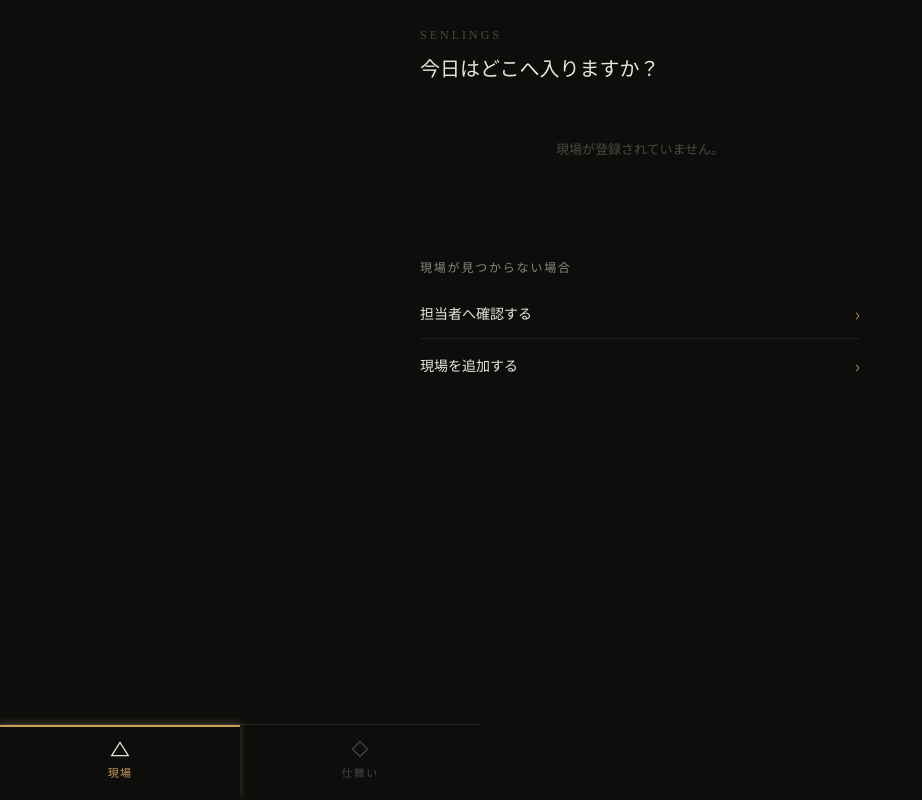
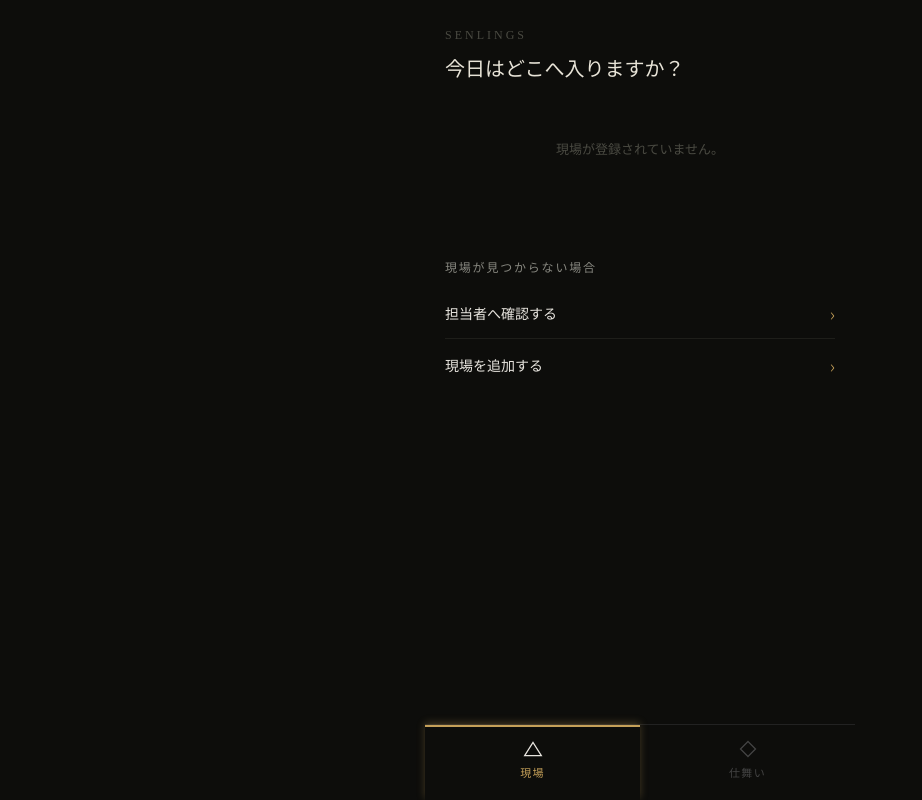
Before and after one commit to snowflake240320-lgtm/senlings, a website: page web/index_v2.html in a window 1280 px wide. Shown: the whole page, without its empty margins (0-922 px from the left). Drawn offline with Linux system fonts and the light colour scheme.

Commit message:
UI画面1: レイアウト修正（中央寄せ・タブバー整合）

```diff
--- a/web/index_v2.html
+++ b/web/index_v2.html
@@ -23,10 +23,19 @@
       -webkit-font-smoothing: antialiased;
     }
     body {
-      margin: 0 auto;
+      display: flex;
+      justify-content: center;
+      min-height: 100dvh;
+    }
+
+    /* ── アプリコンテナ（幅制御） ── */
+    #app {
+      width: 100%;
+      max-width: 430px;
+      position: relative;
+      min-height: 100dvh;
       display: flex;
       flex-direction: column;
-      min-height: 100dvh;
     }
 
     /* ── 画面コンテナ ── */
@@ -35,9 +44,7 @@
       flex: 1;
       overflow-y: auto;
       padding: 0 0 80px;
-      max-width: 600px;
       width: 100%;
-      margin: 0 auto;
     }
     .screen.active { display: flex; flex-direction: column; }
 
@@ -45,8 +52,10 @@
     .tab-bar {
       position: fixed;
       bottom: 0;
-      left: 0;
-      right: 0;
+      left: 50%;
+      transform: translateX(-50%);
+      width: 100%;
+      max-width: 430px;
       display: flex;
       background: #0d0d0b;
       border-top: 1px solid #222;
@@ -208,19 +217,13 @@
     }
 
     @media (min-width: 481px) and (max-width: 768px) {
-      .screen  { max-width: 560px; }
-      .tab-bar { max-width: 560px; }
       .site-slug    { font-size: 18px; }
       .site-address { font-size: 14px; }
-    }
-
-    @media (min-width: 769px) {
-      .screen  { max-width: 480px; }
-      .tab-bar { max-width: 480px; }
     }
   </style>
 </head>
 <body>
+  <div id="app">
 
   <!-- ── 画面1: 現場トップ ── -->
   <div id="screen-site-top" class="screen active">
@@ -258,6 +261,7 @@
     </button>
   </nav>
 
+  </div><!-- /#app -->
   <script type="module" src="app_v2.js"></script>
 </body>
 </html>
```
